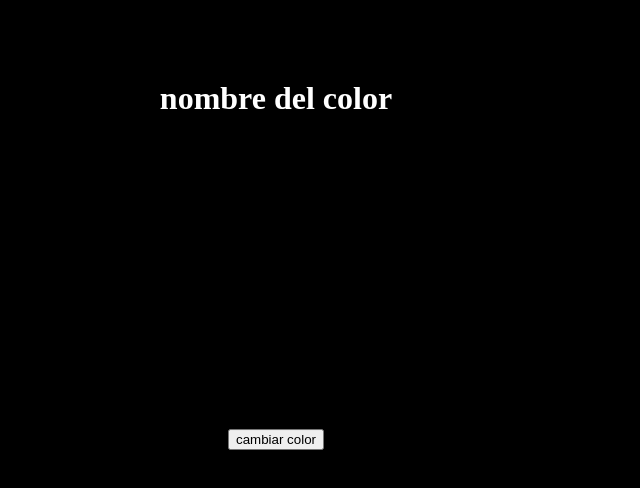
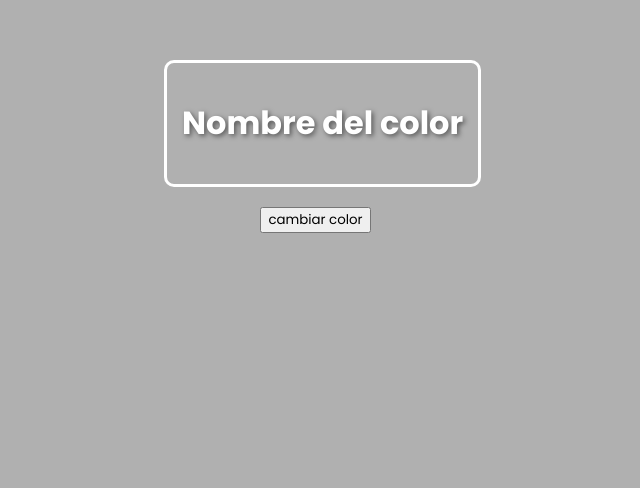
Before and after one commit to Makunoichi88/Ejercicios-Frotend, a plain HTML site: page Ejercicios de practica/Pagina generador de colores/index.html in a window 1280 px wide. Shown: the part 138-626 px from the top of the page, without its empty margins (364-1004 px from the left). Drawn offline with Linux system fonts and the light colour scheme.

Commit message:
añadiendo funciones css y modificando html

```diff
--- a/Ejercicios de practica/Pagina generador de colores/index.html
+++ b/Ejercicios de practica/Pagina generador de colores/index.html
@@ -5,14 +5,18 @@
     <meta name="viewport" content="width=device-width, initial-scale=1.0">
     <title>Pagina</title>
     <link rel="stylesheet" href="src/css/style.css">
+    <!-- tipo grafia Poppins -->
+    <link rel="preconnect" href="https://fonts.googleapis.com">
+    <link rel="preconnect" href="https://fonts.gstatic.com" crossorigin>
+    <link
+        href="https://fonts.googleapis.com/css2?family=Poppins:ital,wght@0,100;0,200;0,300;0,400;0,500;0,600;0,700;0,800;0,900;1,100;1,200;1,300;1,400;1,500;1,600;1,700;1,800;1,900&display=swap"
+        rel="stylesheet">
 </head>
 <body>
-    <div class="contenedor">
-        <div class="caja">
-            <h1>nombre del color</h1>
-            <button>cambiar color</button>
-        </div>
+    <div class="text">
+        <h1>Nombre del color</h1>
     </div>
+        <button class="button">cambiar color</button>
 
 
 </body>
--- a/Ejercicios de practica/Pagina generador de colores/src/css/style.css
+++ b/Ejercicios de practica/Pagina generador de colores/src/css/style.css
@@ -1,24 +1,24 @@
 body{
-    background-color: black;
+    background-color: #b0b0b0;
 
 }
 *{
     color: white;
+    user-select: none;
+    font-family: "Poppins", sans-serif;
 
 }
-.contenedor{
-    text-align: center;
-    transform: translate(0, 120%);
 
+.text{
+    border: solid white;
+    border-radius: 10px;
+    display: inline-block;
+    padding: 15px;
+
+    text-shadow: 2px 2px 5px rgb(0, 0, 0, 0.5);
+    transform: translate(520px, 190px);
 }
-.caja{
-
-    justify-content: center;
-    align-items: center;
-    padding: 20px;
-
-}
-.caja>button{
-    transform: translate(0, 290px);
+.button{
+    transform: translate(295px , 280px);
     color: black;
 }
```
